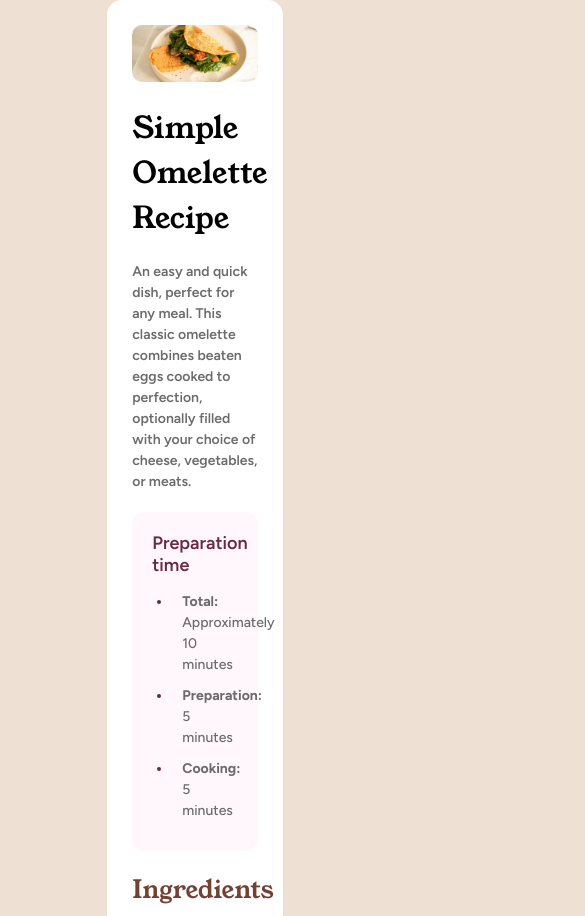
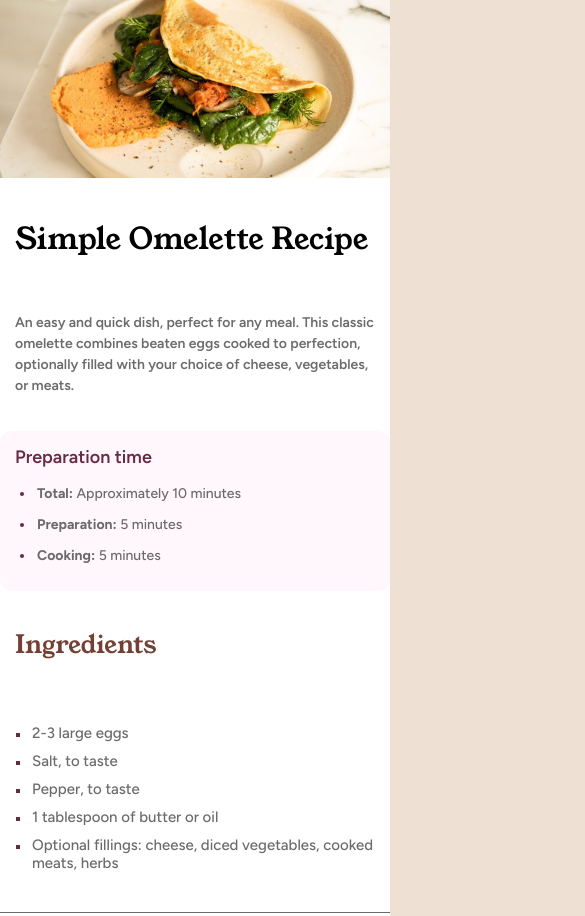
Before and after one commit to faizbinyousuf/webdev, a plain HTML site: page recipe/index.html in a window 390 px wide. Shown: the top 916 px of the page, 585 px wide, since content can reach past the window. Drawn offline with Linux system fonts and the light colour scheme.

Commit message:
mobile support added

```diff
--- a/recipe/style-recipe.css
+++ b/recipe/style-recipe.css
@@ -26,6 +26,7 @@ body {
 .card img {
   width: 100%;
   border-radius: 10px;
+  object-fit: cover;
 }
 
 .title {
@@ -83,12 +84,11 @@ li {
 .ingredients {
   font-weight: 500;
   font-size: 15px;
-  /* margin: 20px 15px; */
+
   padding-left: 20px;
 }
 .ingredients li {
   list-style: square;
-  /* font-size: 12px; */
 }
 .ingredients li::marker {
   color: var(--purple);
@@ -120,7 +120,7 @@ hr {
 
 .nutrition-table {
   width: 100%;
-  /* max-width: 500px; */
+
   border-collapse: collapse;
   background-color: white;
 
@@ -137,8 +137,7 @@ hr {
 }
 
 .nutrition-table td {
-  /* padding: 10px 100px; */
-  padding: 10px 150px 10px 20px;
+  padding: 10px 10px 10px 20px;
   font-size: 16px;
 }
 
@@ -154,22 +153,70 @@ hr {
   text-align: left;
 }
 
-/* .calorie {
-  font-weight: 600;
+/* Media Queries for Responsive Design */
+/* Tablet */
+@media screen and (max-width: 768px) {
+  .card {
+    width: 100%;
+  }
 
-  color: var(--purple);
-  margin-right: 200px;
-  text-align: left;
-}
-.calories {
-  font-weight: 600;
+  .preparation-container {
+    padding: 12px;
+  }
 
-  color: var(--grey-font);
+  li {
+    padding-left: 2px;
+  }
+
+  .ingredients,
+  .instructions ol {
+    padding-left: 15px;
+  }
 }
 
-.nutrition-item {
-  display: flex;
-  width: 100%;
-  margin-left: 30px;
-  justify-content: space-between;
-} */
+/* Mobile */
+@media screen and (max-width: 480px) {
+  body {
+    padding: 0px;
+  }
+  .card {
+    width: 100%;
+    border-radius: 0px;
+    padding: 0px;
+  }
+  .card img {
+    border-radius: 0px;
+    width: 100%;
+    background-color: teal;
+    object-fit: fill;
+    padding: 0px;
+  }
+  .title {
+    padding: 15px;
+  }
+  .ingredients-title {
+    padding: 15px;
+  }
+  .ingredients {
+    padding: 15px;
+  }
+  .nutri {
+    padding: 15px;
+  }
+  .ingredients li {
+    margin-left: 15px;
+  }
+  .description {
+    padding: 15px;
+  }
+  .preparation-container {
+    padding: 15px;
+  }
+  .instructions {
+    padding: 15px;
+  }
+
+  .nutrition-table td {
+    padding: 6px 8px 6px 15px;
+  }
+}
```
